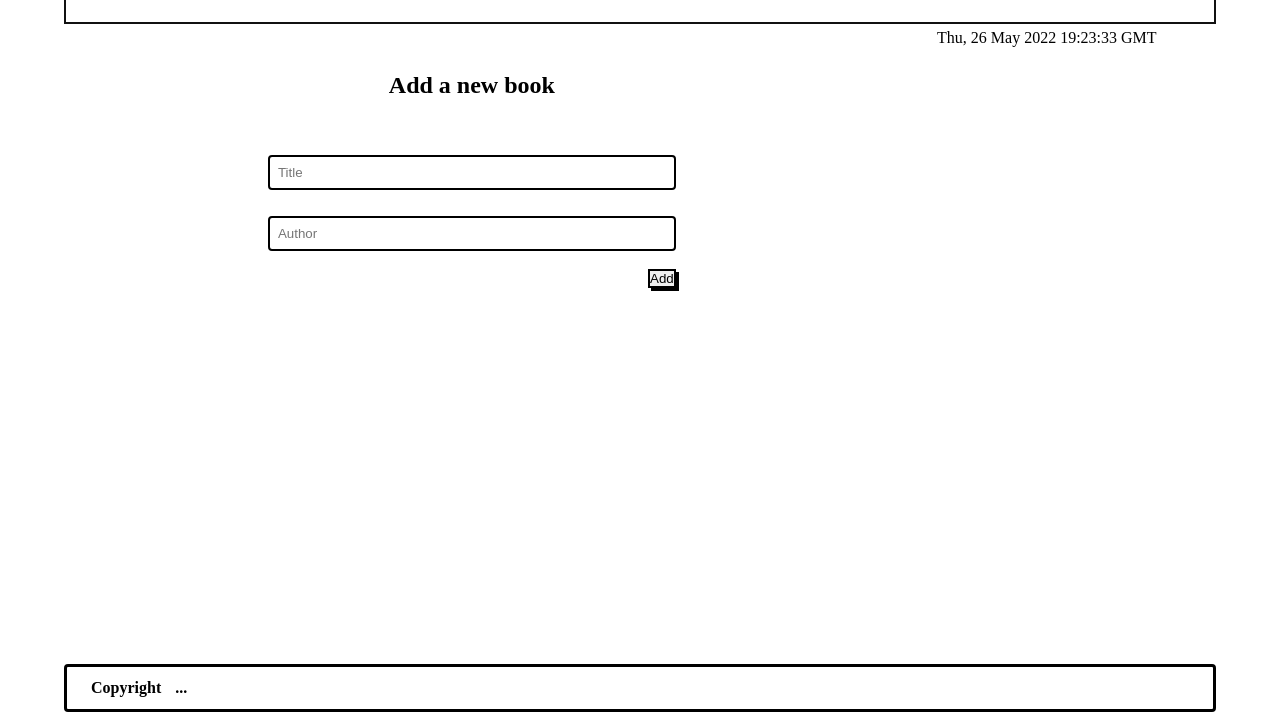
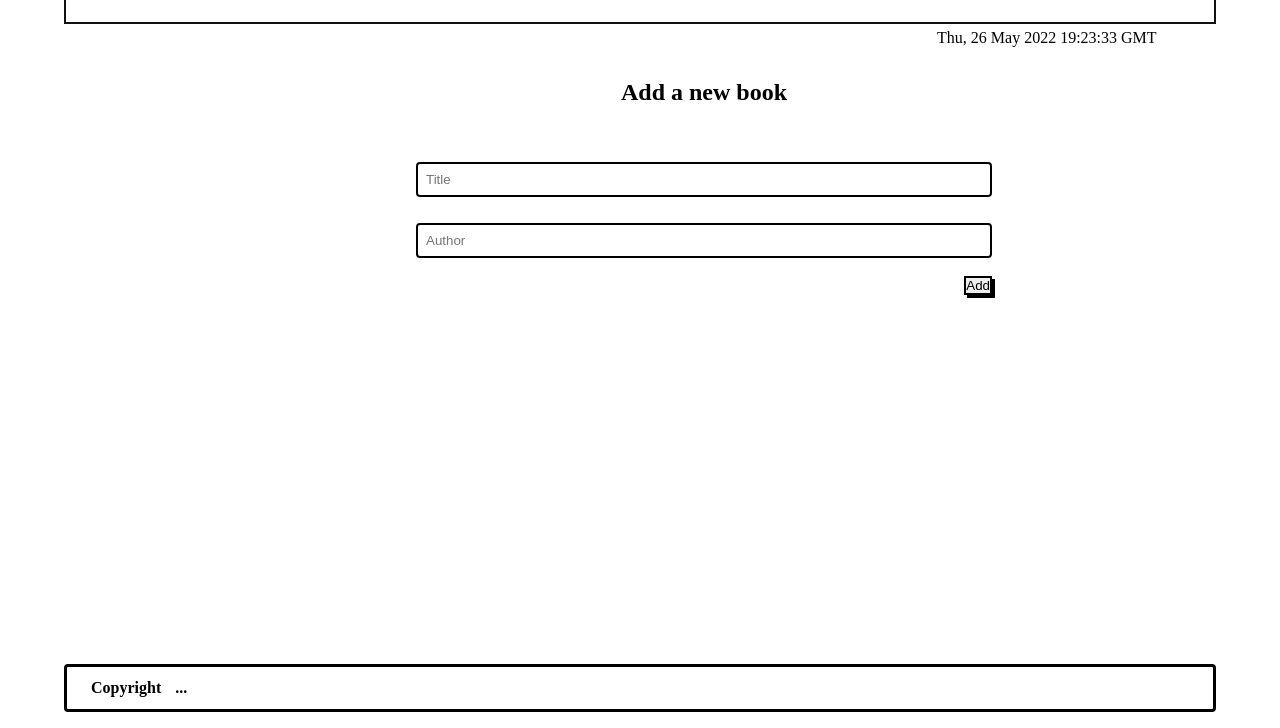
Before and after one commit to worashf/Awesome-book-class, a website with bundled scripts: page index.html in a window 1280 px wide. Both pictures are taken after a click on the link "Add". Shown: the part 72-800 px from the top of the page. Built offline with nearby package versions, Linux system fonts and the light colour scheme.

Commit message:
add  book listing and form  width

```diff
--- a/style.css
+++ b/style.css
@@ -62,6 +62,7 @@ header {
   display: flex;
   flex-direction: column;
   align-items: center;
+  width: 90%;
 }
 
 #listBook,
@@ -111,7 +112,8 @@ header {
   align-items: center;
   justify-content: center;
   gap: 3rem;
-  margin: 3rem 5%;
+  margin: 3rem 10%;
+  width: 90%;
 }
 
 .title {
```
